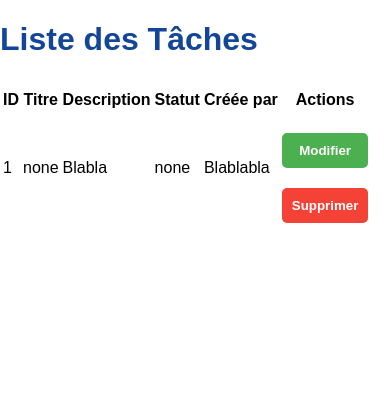
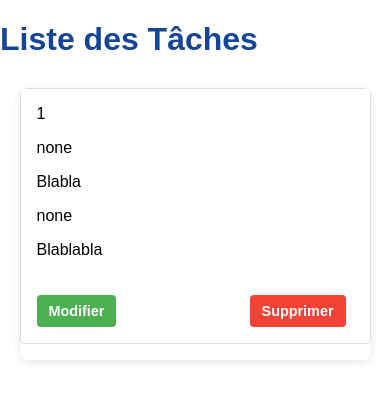
Before and after one commit to Syrinbh/projetServeur, a Django app: page /list/ in a window 390 px wide. Shown: the part 68-469 px from the top of the page. Run offline with Django 5.2, Linux system fonts and the light colour scheme; data comes from the database, SQL or seed files in the repository.

Commit message:
css list.html

```diff
--- a/Serveur/projetServeur/tasks/static/styles.css
+++ b/Serveur/projetServeur/tasks/static/styles.css
@@ -166,3 +166,109 @@ a:hover {
 .btn-create-task:hover {
     background-color: #218838;
 }
+
+
+/* page List_task.html */
+/* === Table Container === */
+table {
+  width: 90%;
+  max-width: 1000px;
+  margin: 0 auto 2rem;
+  border-collapse: collapse;
+  background: #fff;
+  box-shadow: 0 2px 8px rgba(0,0,0,0.1);
+  border-radius: 8px;
+  overflow: hidden;
+}
+thead {
+  background-color: #2980b9;
+}
+thead th {
+  padding: 1rem;
+  color: #fff;
+  font-weight: 600;
+  text-align: left;
+}
+tbody td {
+  padding: 0.75rem 1rem;
+  border-bottom: 1px solid #e0e0e0;
+}
+tbody tr:nth-child(even) {
+  background-color: #f9f9f9;
+}
+tbody tr:hover {
+  background-color: #f1f1f1;
+}
+
+/* === Action Buttons === */
+td:last-child {
+  white-space: nowrap;
+}
+td:last-child a {
+  margin-right: 0.5rem;
+  text-decoration: none;
+}
+/* Remise à zéro des styles inline si présents */
+td:last-child button {
+  border: none;
+  padding: 0.5rem 0.75rem;
+  border-radius: 4px;
+  font-size: 0.9rem;
+  cursor: pointer;
+  transition: background-color 0.2s ease;
+
+}
+/* === Boutons Modifier & Supprimer === */
+button.modify {
+    background-color: #4CAF50 !important;
+    color: #FFFFFF !important;
+    border: none;
+    padding: 0.5rem 0.75rem;
+    border-radius: 4px;
+    cursor: pointer;
+    transition: background-color 0.2s ease;
+  }
+
+  button.modify:hover {
+    background-color: #45A049 !important;
+  }
+
+  button.delete {
+    background-color: #f44336 !important;
+    color: #FFFFFF !important;
+    border: none;
+    padding: 0.5rem 0.75rem;
+    border-radius: 4px;
+    cursor: pointer;
+    transition: background-color 0.2s ease;
+  }
+
+  button.delete:hover {
+    background-color: #da190b !important;
+  }
+
+
+/* === Responsive === */
+@media (max-width: 768px) {
+  table, thead, tbody, th, td, tr {
+    display: block;
+  }
+  thead tr {
+    display: none;
+  }
+  tbody tr {
+    margin-bottom: 1rem;
+    border: 1px solid #ddd;
+    border-radius: 4px;
+    padding: .5rem;
+  }
+  tbody td {
+    display: flex;
+    justify-content: space-between;
+    padding: .5rem;
+    border: none;
+  }
+  td:last-child {
+    text-align: center;
+  }
+}
--- a/Serveur/projetServeur/tasks/templates/tasks/List_task.html
+++ b/Serveur/projetServeur/tasks/templates/tasks/List_task.html
@@ -43,10 +43,10 @@
               <td>
                 <!-- Boutons liés à chaque tâche -->
                 <a href="{% url 'update' task.id %}">
-                    <button style="background-color: #4CAF50; color: white;">Modifier</button>
+                  <button class="modify">Modifier</button>
                 </a>
                 <a href="{% url 'delete' task.id %}">
-                    <button style="background-color: #f44336; color: white;">Supprimer</button>
+                  <button class="delete">Supprimer</button>
                 </a>
             </td>
             </tr>
```
